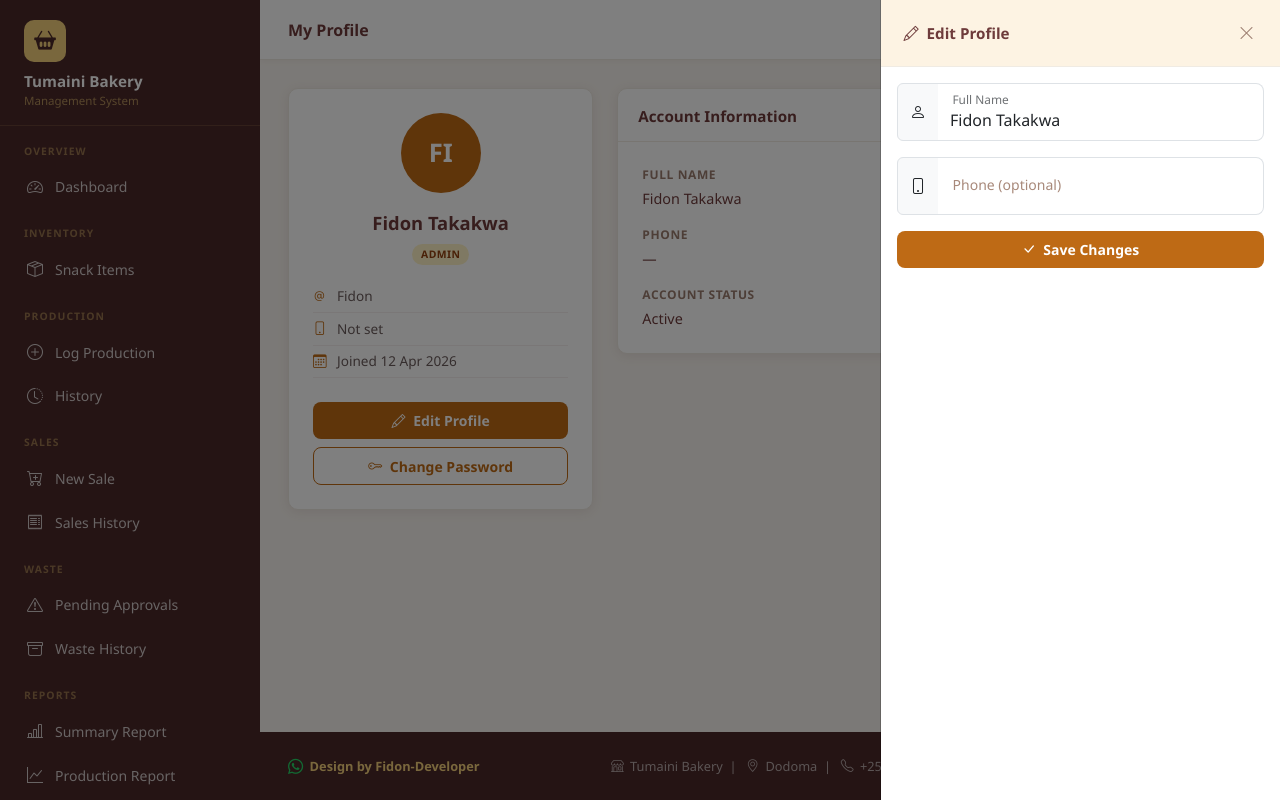
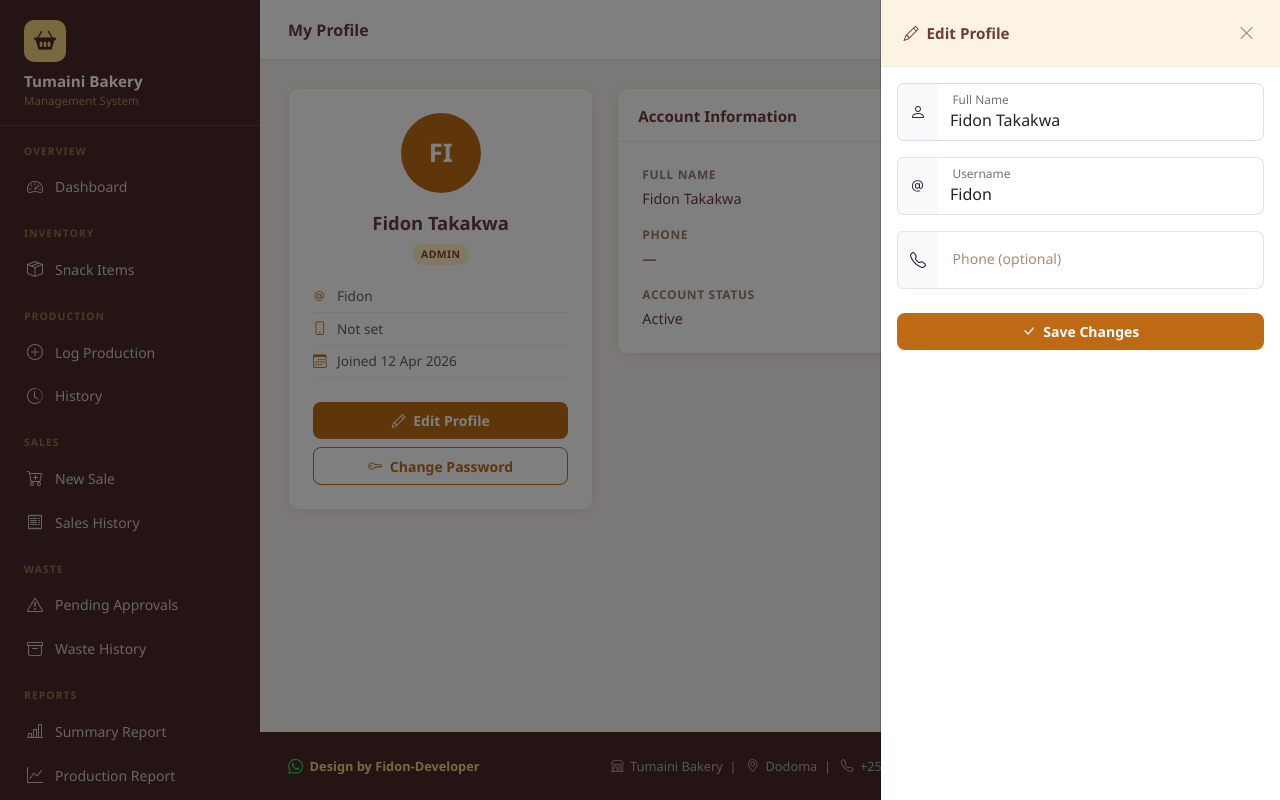
Before and after one commit to Fidon/bakery_app, a Django app: page /profile/ in a window 1280 px wide, after a click on "Edit Profile". Run offline with Django 5.2, Linux system fonts and the light colour scheme; a user stored in the database is signed in; data that the repository does not hold is empty; some libraries are stand-ins or nearby versions.

Commit message:
Allow user changing their username

```diff
--- a/apps/accounts/views.py
+++ b/apps/accounts/views.py
@@ -41,7 +41,6 @@ def login_view(request):
 def logout_view(request):
     logout(request)
     return redirect('accounts:login')
-
 
 
 @login_required
@@ -220,7 +219,7 @@ def profile(request):
 @login_required
 def profile_edit(request):
     if request.method == 'POST':
-        form = ProfileEditForm(request.POST, instance=request.user)
+        form = ProfileEditForm(request.POST, instance=request.user, user_role=request.user.role)
         if form.is_valid():
             form.save()
             return JsonResponse({'success': True, 'message': 'Profile updated successfully.'})
--- a/bakery_app/settings.py
+++ b/bakery_app/settings.py
@@ -10,7 +10,7 @@ ALLOWED_HOSTS = ['developer255.pythonanywhere.com', '127.0.0.1']
 # Session expires when browser is closed
 SESSION_EXPIRE_AT_BROWSER_CLOSE = True
 
-# session cookie lives max 8 hours regardless (adjust to your shift length)
+# session cookie lives max 8 hours
 SESSION_COOKIE_AGE = 60 * 60 * 8  # 8 hours in seconds
 
 DJANGO_APPS = [
--- a/static/css/accounts/login.css
+++ b/static/css/accounts/login.css
@@ -116,7 +116,6 @@ body {
   border: 1px solid #fecaca;
   border-radius: 8px;
   padding: 0.7rem 0.9rem;
-  /* font-size: 0.835rem; */
   color: #991b1b;
   margin-bottom: 1rem;
   display: flex;
--- a/static/css/accounts/profile.css
+++ b/static/css/accounts/profile.css
@@ -76,11 +76,20 @@
   background: #ede0cc;
   color: var(--clr-brown);
 }
-.form-error-msg {
+.error-alert {
   background: #fef2f2;
   border: 1px solid #fecaca;
   border-radius: 8px;
-  padding: 0.6rem 0.9rem;
-  font-size: 0.82rem;
+  padding: 0.7rem 0.9rem;
+  font-size: 0.85rem;
   color: #991b1b;
+  display: flex;
+  align-items: center;
+  gap: 0.5rem;
 }
+.form-control:disabled {
+  background: #f5f0eb;
+  color: #9a8a80;
+  cursor: not-allowed;
+  border-color: #e0d8d0;
+}
--- a/static/js/accounts/profile.js
+++ b/static/js/accounts/profile.js
@@ -30,9 +30,11 @@ $(function () {
         if (res.success) {
           bootstrap.Offcanvas.getInstance("#offcanvas-edit-profile").hide();
           showToast("success", res.message);
-          // Update displayed values without reload
-          $("#display-full-name").text($("#profile-full-name").val());
-          $("#display-phone").text($("#profile-phone").val() || "—");
+          if ($("#edit-full-name").not(":disabled").length) {
+            $("#display-full-name").text($("#edit-full-name").val());
+          }
+          $("#display-username").text($("#edit-username").val());
+          $("#display-phone").text($("#edit-phone").val() || "—");
         } else {
           const sms = Object.values(res.errors).flat().join(" ");
           showFormError("#edit-profile-error", sms);
--- a/templates/accounts/profile.html
+++ b/templates/accounts/profile.html
@@ -61,7 +61,7 @@
           </div>
           <div class="col-sm-6">
             <div class="info-label">Username</div>
-            <div class="info-value">{{ request.user.username|title }}</div>
+            <div class="info-value" id="display-username">{{ request.user.username|title }}</div>
           </div>
           <div class="col-sm-6">
             <div class="info-label">Phone</div>
@@ -98,28 +98,50 @@
     <form id="form-edit-profile" data-url="{% url 'accounts:profile_edit' %}" autocomplete="off">
       {% csrf_token %}
       <div id="edit-profile-error" class="error-alert mb-3" style="display:none;">
-        <i class="bi bi-exclamation-circle-fill"></i>
-        <span></span>
+        <i class="bi bi-exclamation-circle-fill"></i><span></span>
       </div>
+
+      <!-- Full Name — editable for admin only, visible but disabled for others -->
       <div class="mb-3">
         <div class="input-group">
           <span class="input-group-text"><i class="bi bi-person"></i></span>
           <div class="form-floating flex-fill">
-            <input type="text" id="profile-full-name" name="full_name"
-                   class="form-control" placeholder="Full Name"
-                   value="{{ request.user.full_name }}" required />
-            <label for="profile-full-name">Full Name</label>
+            <input type="text" id="edit-full-name" name="full_name"
+                  class="form-control" placeholder="Full Name"
+                  value="{{ request.user.full_name|title }}"
+                  {% if request.user.role != 'admin' %}disabled{% endif %} />
+            <label for="edit-full-name">
+              Full Name
+              {% if request.user.role != 'admin' %}
+                <span style="font-size:.72rem;color:#aaa;"> — contact admin to change</span>
+              {% endif %}
+            </label>
           </div>
         </div>
       </div>
+
+      <!-- Username — all roles -->
       <div class="mb-3">
         <div class="input-group">
-          <span class="input-group-text"><i class="bi bi-phone"></i></span>
+          <span class="input-group-text"><i class="bi bi-at"></i></span>
           <div class="form-floating flex-fill">
-            <input type="text" id="profile-phone" name="phone"
-                   class="form-control" placeholder="Phone"
-                   value="{{ request.user.phone|default:'' }}" />
-            <label for="profile-phone">Phone (optional)</label>
+            <input type="text" id="edit-username" name="username"
+                  class="form-control" placeholder="Username"
+                  value="{{ request.user.username|title }}" required />
+            <label for="edit-username">Username</label>
+          </div>
+        </div>
+      </div>
+
+      <!-- Phone — all roles -->
+      <div class="mb-4">
+        <div class="input-group">
+          <span class="input-group-text"><i class="bi bi-telephone"></i></span>
+          <div class="form-floating flex-fill">
+            <input type="text" id="edit-phone" name="phone"
+                  class="form-control" placeholder="Phone (optional)"
+                  value="{{ request.user.phone|default:'' }}" />
+            <label for="edit-phone">Phone (optional)</label>
           </div>
         </div>
       </div>
```
Also changed, not shown: apps/accounts/forms.py (+30 -1 lines), bakery_db.sqlite3, 3 other files.
